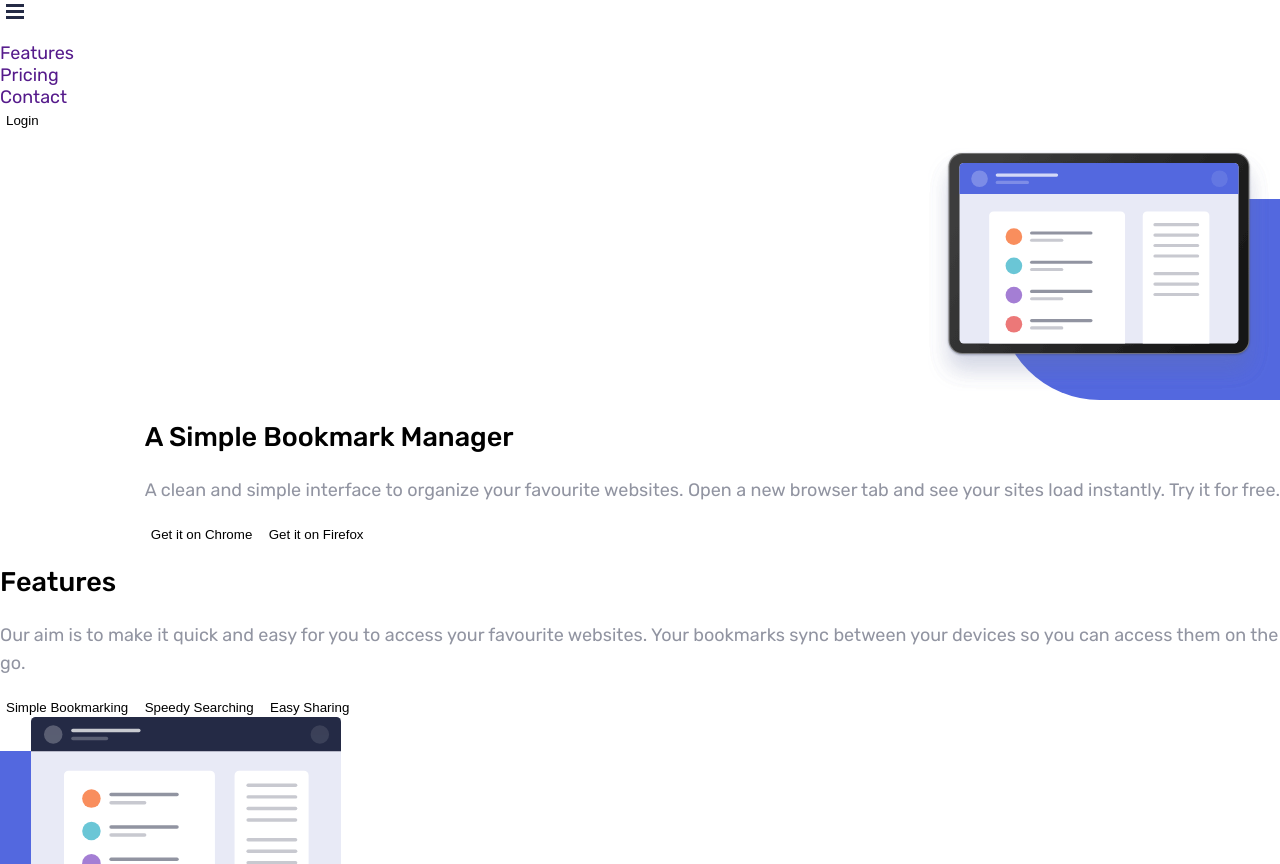
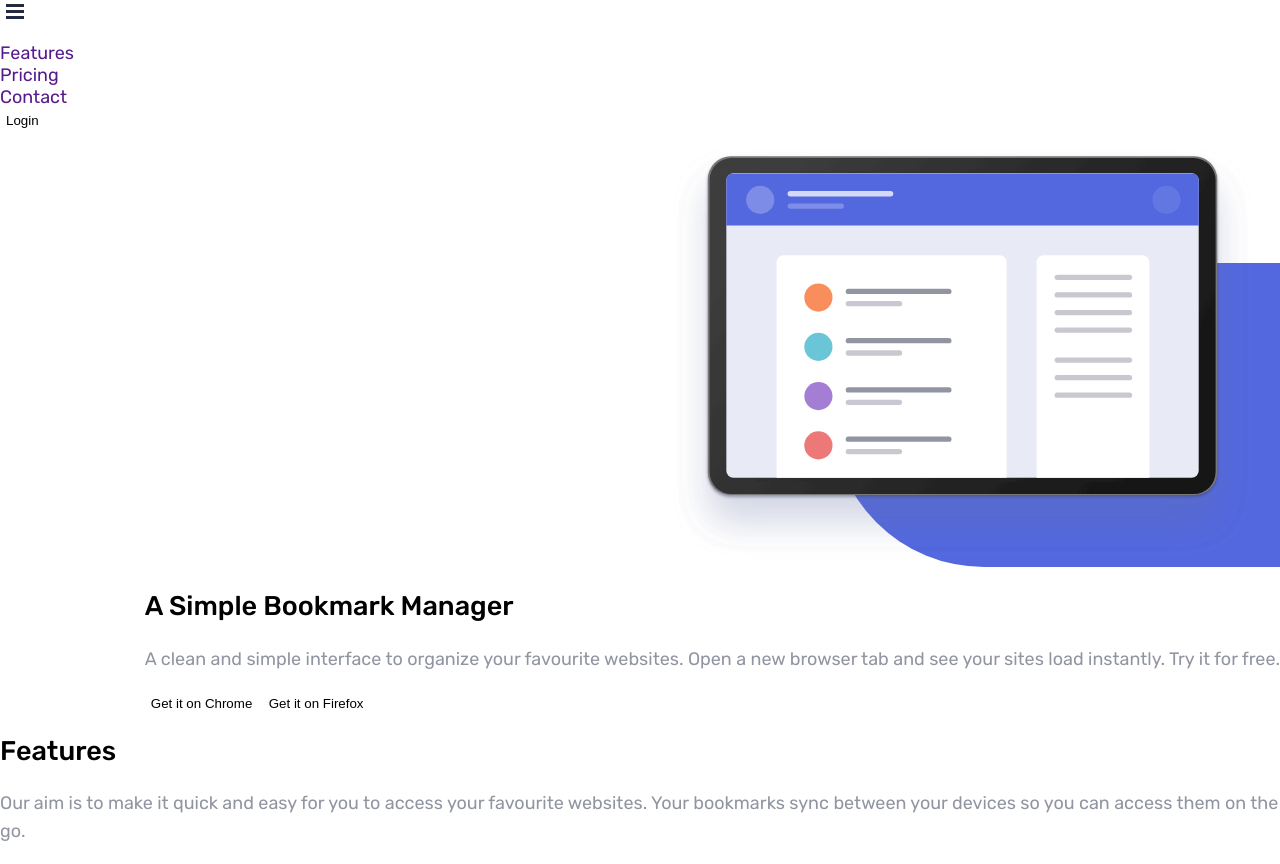
Before and after one commit to roc2246/bookmark__FEM, a website: page index.html in a window 1280 px wide. Shown: the part 28-892 px from the top of the page. Drawn offline with Linux system fonts and the light colour scheme.

Commit message:
Added max functions for mobile responsive hero illustration

```diff
--- a/sass/components/_illustrations.scss
+++ b/sass/components/_illustrations.scss
@@ -3,7 +3,7 @@ $border-radius: rem(400px);
 .illustration {
   &__background {
 
-    height: rem(201px);
+    height: #{"max(#{rem(201px)}, 23.75vw)"};
     width: 100%;
 
     background-color: map-get($map: $colors-primary, $key: "soft blue");
--- a/sass/layouts/_grid.scss
+++ b/sass/layouts/_grid.scss
@@ -2,8 +2,8 @@
   display: grid;
 
   &--hero {
-    grid-template-columns: rem(53px) rem(250px) rem(31px);
-    grid-template-rows: rem(51px) rem(154px) rem(46px);
+    grid-template-columns: #{"max(#{rem(53px)}, 11vw)"} #{"max(#{rem(250px)}, 29vw)"} #{"max(#{rem(31px)}, 6vw)"};
+    grid-template-rows: #{"max(#{rem(51px)}, 9vw)"} #{"max(#{rem(154px)}, 17vw)"} #{"max(#{rem(46px)}, 6.8vw)"};
   }
   &--hero > &__background {
     grid-column: 2/4;
@@ -15,7 +15,7 @@
   }
 
   &--selection {
-    grid-template-columns: rem(31px) rem(275px) rem(35px);
+    grid-template-columns: #{"max(#{rem(31px)}, 12vw)"} rem(275px) rem(35px);
     grid-template-rows: rem(34px) rem(165px) rem(36px);
   }
   &--selection > &__background {
```
Also changed, not shown: css/style.css.
